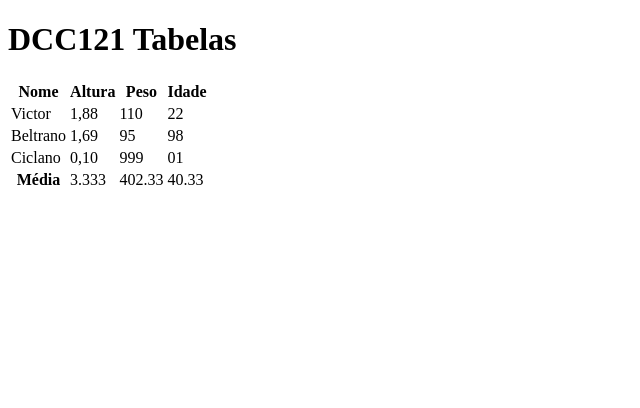
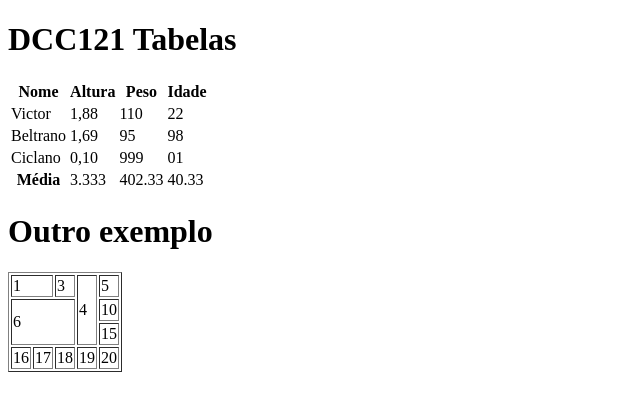
Before and after one commit to ufjf-dcc121/ufjf-dcc121-2022-1-atv2-Schhiavo, a plain HTML site: page tabela.html in a window 1280 px wide. Shown: the whole page, without its empty margins (0-640 px from the left). Drawn offline with Linux system fonts and the light colour scheme.

Commit message:
Adiciona meclagem

```diff
--- a/tabela.html
+++ b/tabela.html
@@ -36,11 +36,36 @@
         </tr>
       </tbody>
       <tfoot>
-          <th>Média</th>
-          <td>3.333</td>
-          <td>402.33</td>
-          <td>40.33</td>
+        <th>Média</th>
+        <td>3.333</td>
+        <td>402.33</td>
+        <td>40.33</td>
       </tfoot>
+    </table>
+    <h1>Outro exemplo</h1>
+    <table border = "1">
+      <tbody>
+          <tr>
+        <td colspan = "2">1</td>
+        <td>3</td>
+        <td rowspan = "3">4</td>
+        <td>5</td>
+          </tr>
+          <tr>
+        <td colspan = "3" rowspan = "2">6</td>
+        <td>10</td>
+          </tr>
+          <tr>
+        <td>15</td>
+        </tr>
+        <tr>
+            <td>16</td>
+            <td>17</td>
+            <td>18</td>
+            <td>19</td>
+            <td>20</td>
+        </tr>
+      </tbody>
     </table>
   </body>
 </html>
```
